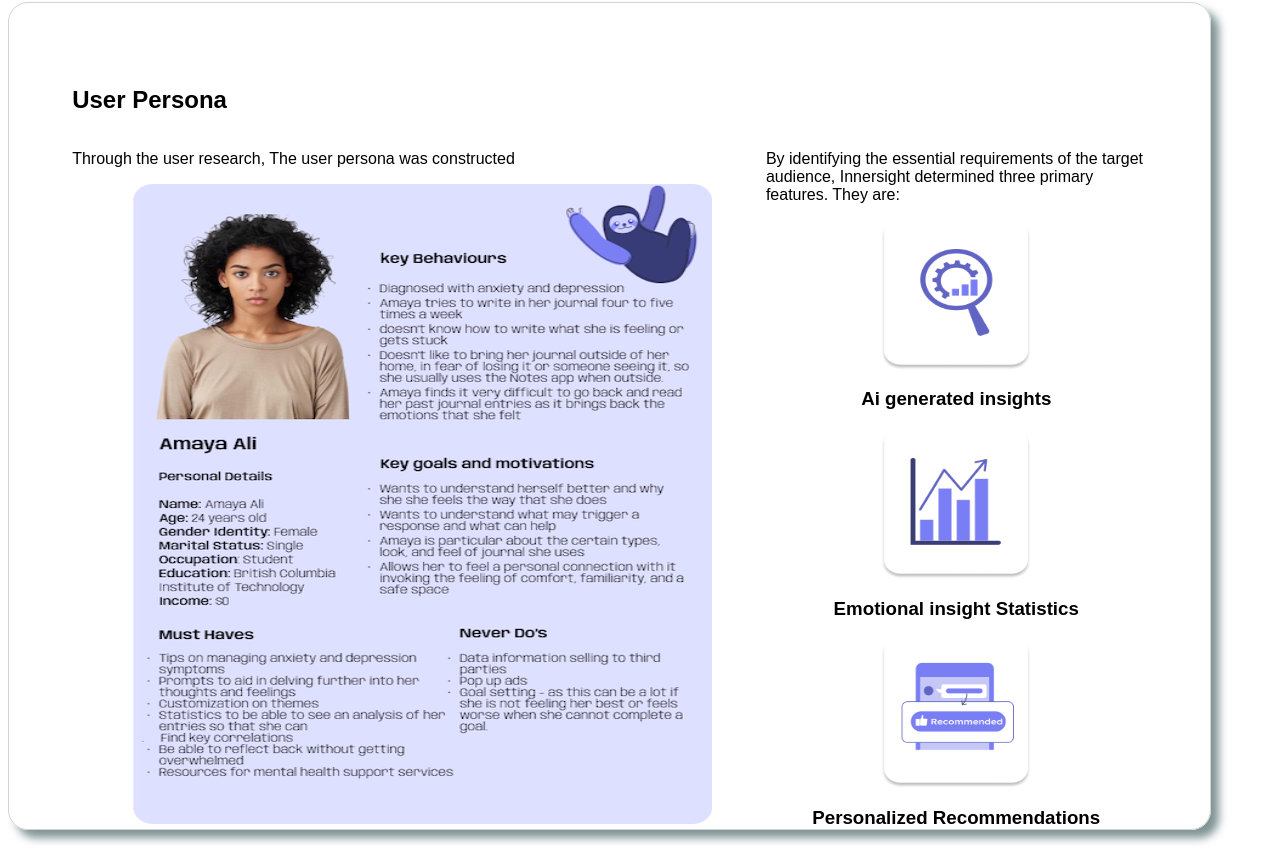
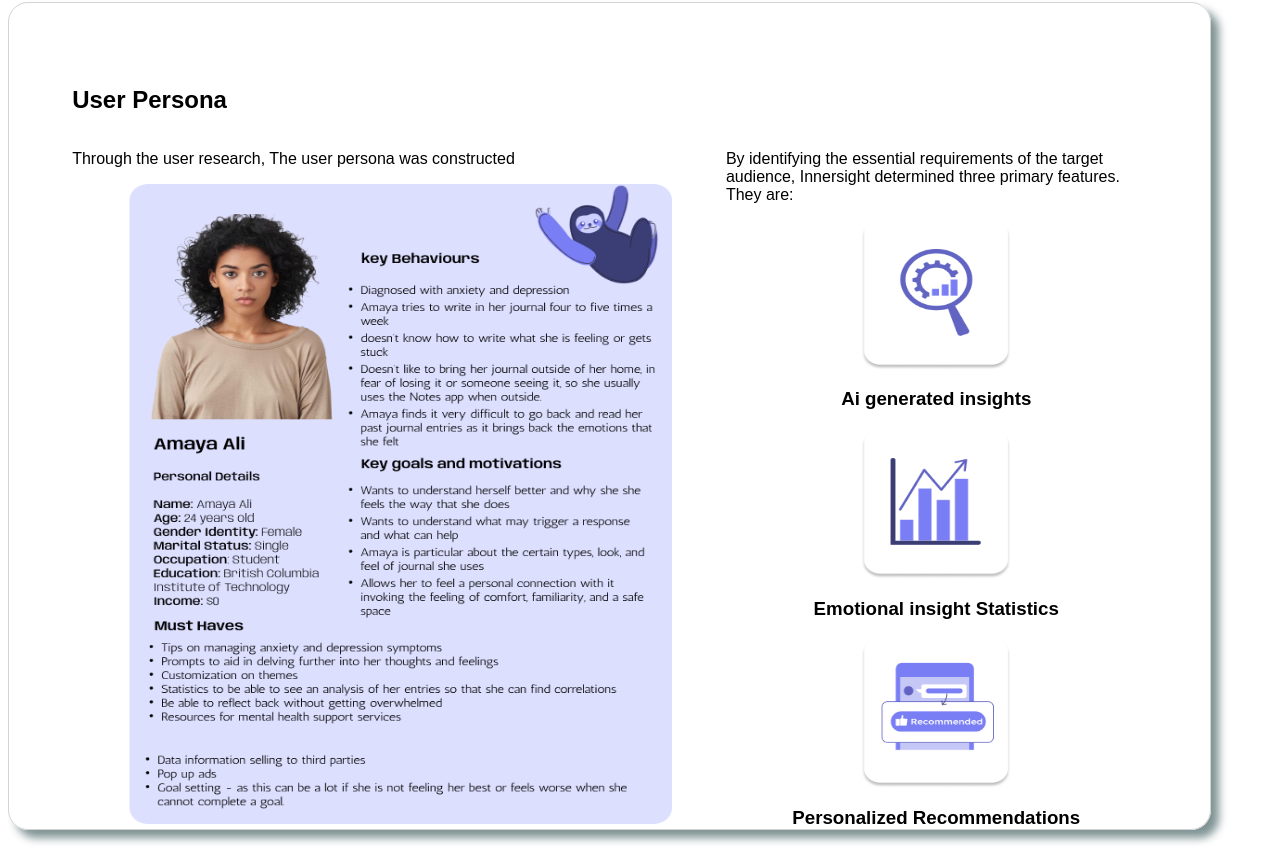
Before and after one commit to bguemos/bri-lynngportfolio, a Next.js app: page /innersight in a window 1280 px wide. Shown: the part 1212-2060 px from the top of the page. Built offline with nearby package versions, Linux system fonts and the light colour scheme; a web font is replaced by a local one.

Commit message:
user persona update

```diff
--- a/pages/innersight.js
+++ b/pages/innersight.js
@@ -84,7 +84,7 @@ export default function Innersight() {
           <Image
           src="/projectImages/userpersona.png"
           height={640}
-          width={640}
+          width={600}
           alt='userpersona'
           />
           </div>
```
Also changed, not shown: public/projectImages/userpersona.png.
